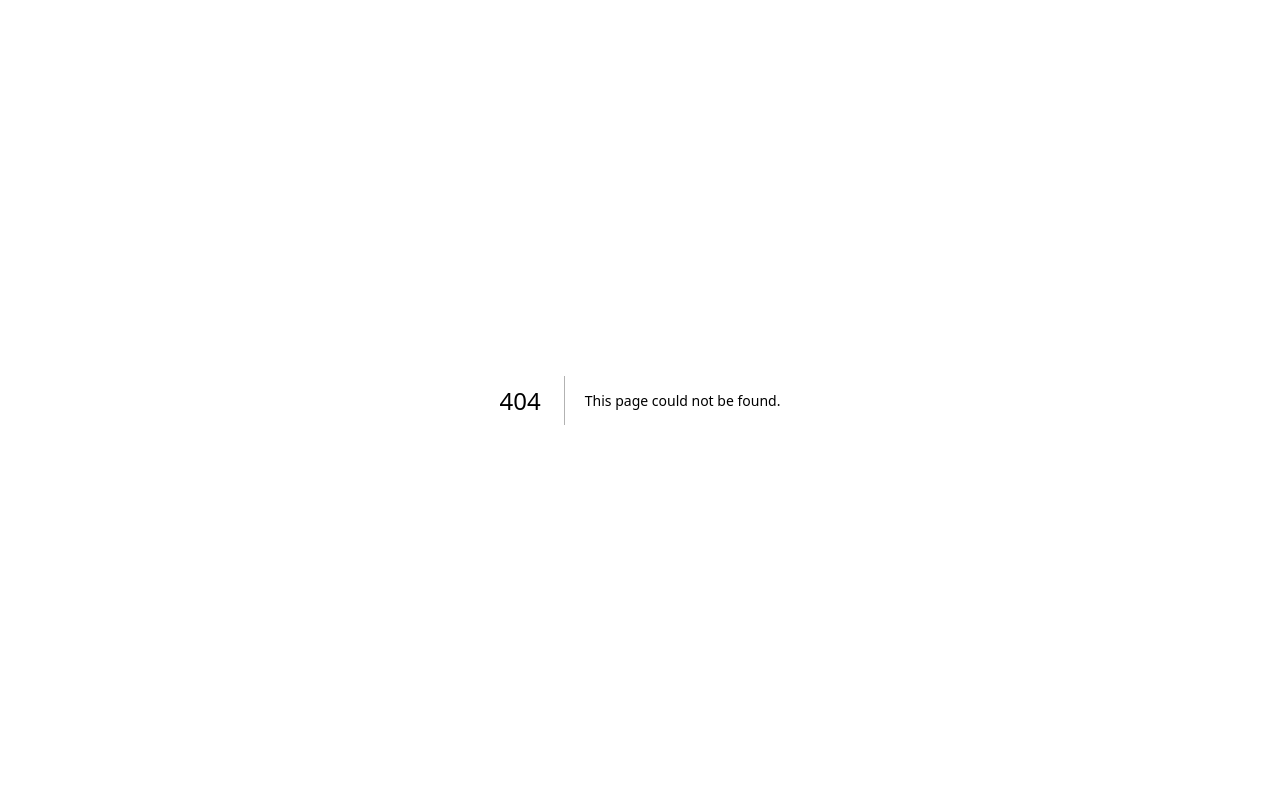
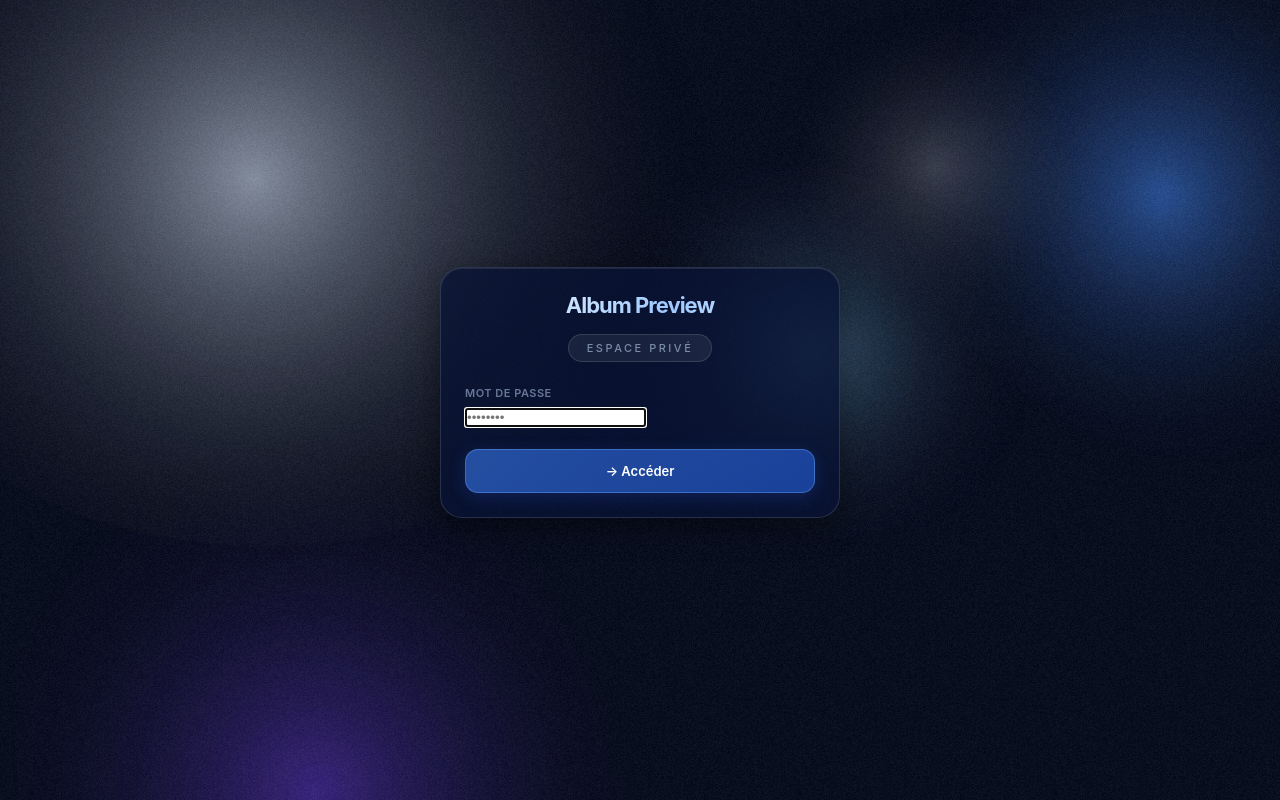
Before and after one commit to Ediavi/album-preview, a Next.js app: page /edit/login in a window 1280 px wide. Before the commit this address had no page. Built offline with nearby package versions, Linux system fonts and the light colour scheme.

Commit message:
feat: add login page and LoginGate component

```diff
--- /dev/null
+++ b/app/edit/login/page.tsx
@@ -0,0 +1,13 @@
+// app/edit/login/page.tsx
+import BlobCanvas from '@/components/BlobCanvas'
+import LoginGate from '@/components/LoginGate'
+
+export default function LoginPage() {
+  return (
+    <>
+      <BlobCanvas />
+      <div id="grain" />
+      <LoginGate />
+    </>
+  )
+}
--- /dev/null
+++ b/components/LoginGate.tsx
@@ -0,0 +1,77 @@
+// components/LoginGate.tsx
+'use client'
+
+import { useState } from 'react'
+import { useRouter } from 'next/navigation'
+
+export default function LoginGate() {
+  const [password, setPassword] = useState('')
+  const [error, setError] = useState('')
+  const [loading, setLoading] = useState(false)
+  const router = useRouter()
+
+  const handleSubmit = async (e: React.FormEvent) => {
+    e.preventDefault()
+    setLoading(true)
+    setError('')
+
+    const res = await fetch('/api/auth', {
+      method: 'POST',
+      headers: { 'Content-Type': 'application/json' },
+      body: JSON.stringify({ password }),
+    })
+
+    if (res.ok) {
+      router.push('/edit')
+    } else {
+      setError('Mot de passe incorrect')
+      setLoading(false)
+    }
+  }
+
+  return (
+    <div style={{
+      minHeight: '100vh',
+      display: 'flex',
+      alignItems: 'center',
+      justifyContent: 'center',
+      padding: 20,
+      position: 'relative',
+      zIndex: 10,
+    }}>
+      <div className="glass panel" style={{ maxWidth: 400, width: '100%' }}>
+        <div className="setup-header" style={{ marginBottom: 24 }}>
+          <h1 style={{ fontSize: 22 }}>Album Preview</h1>
+          <div className="sub" style={{ marginTop: 8 }}>Espace privé</div>
+        </div>
+
+        <form onSubmit={handleSubmit}>
+          <div className="field">
+            <label>MOT DE PASSE</label>
+            <input
+              type="password"
+              value={password}
+              onChange={e => setPassword(e.target.value)}
+              placeholder="••••••••"
+              autoFocus
+              required
+            />
+          </div>
+
+          {error && (
+            <div className="warn-box" style={{ marginBottom: 12 }}>{error}</div>
+          )}
+
+          <button
+            type="submit"
+            className="big-btn btn-launch"
+            style={{ width: '100%', marginTop: 8 }}
+            disabled={loading}
+          >
+            {loading ? 'Connexion…' : '→ Accéder'}
+          </button>
+        </form>
+      </div>
+    </div>
+  )
+}
```
